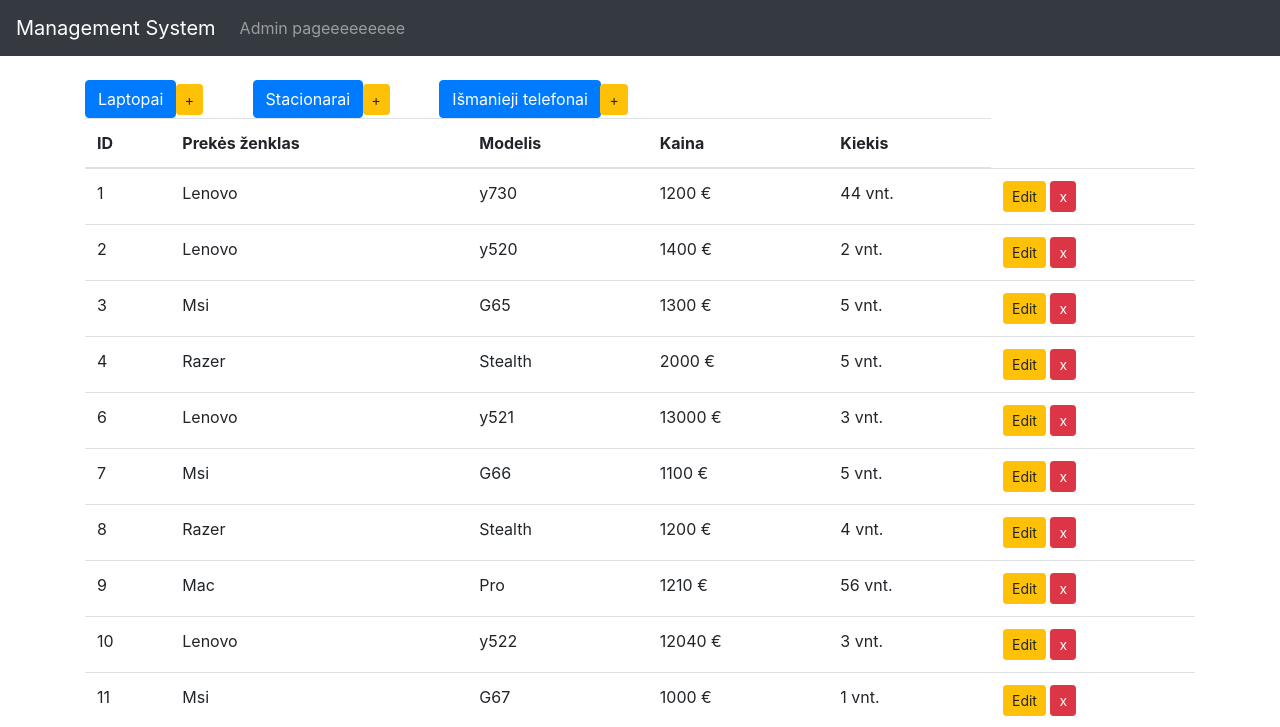
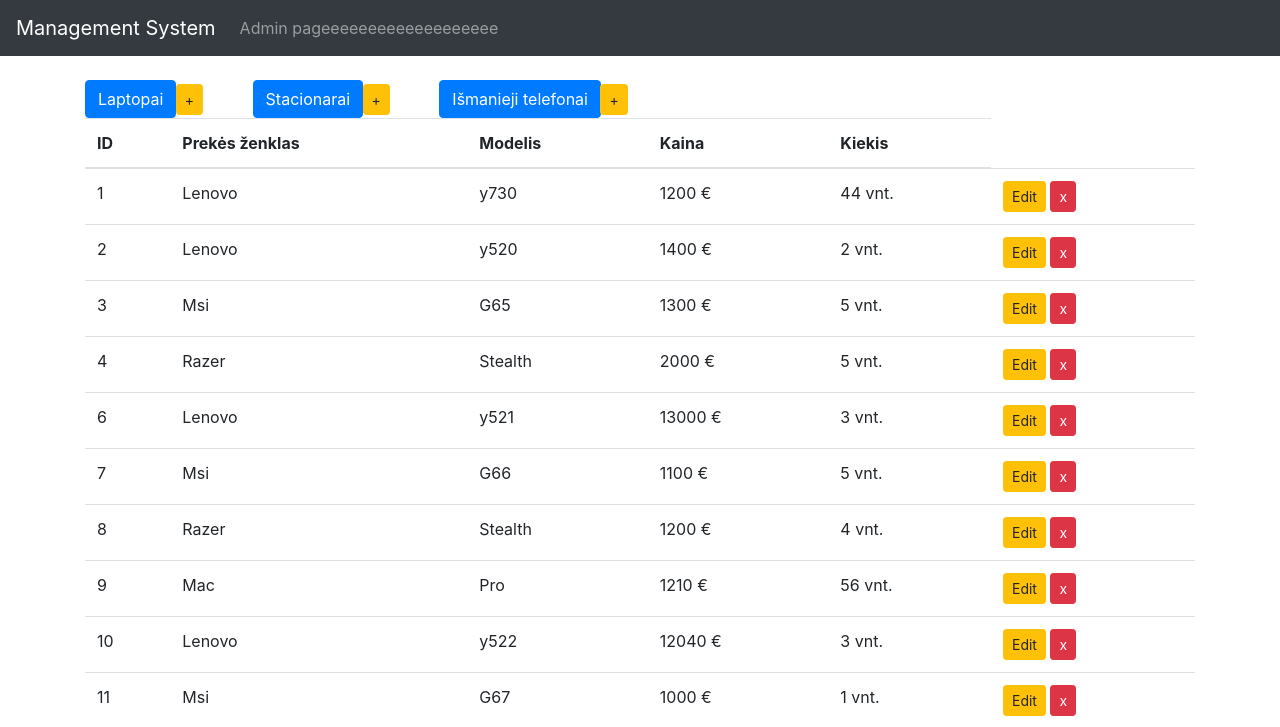
Before and after one commit to edgga/InventoryManagement, a Django app: page / in a window 1280 px wide. Shown: the top 727 px of the page. Run offline with Django 3.2, Linux system fonts and the light colour scheme; a user stored in the database is signed in; data comes from the database, SQL or seed files in the repository; some libraries are stand-ins or nearby versions.

Commit message:
pipelineeeeeeeee

```diff
--- a/inventory/templates/inv/base.html
+++ b/inventory/templates/inv/base.html
@@ -19,7 +19,7 @@
         <div class="collapse navbar-collapse" id="navbarsExample02">
     <ul class="navbar-nav mr-auto">
       <li class="nav-item">
-        <a class="nav-link" href="{% url 'admin' %}">Admin pageeeeeeeee</a>
+        <a class="nav-link" href="{% url 'admin' %}">Admin pageeeeeeeeeeeeeeeeeee</a>
       </li>
     </ul>
 
```
